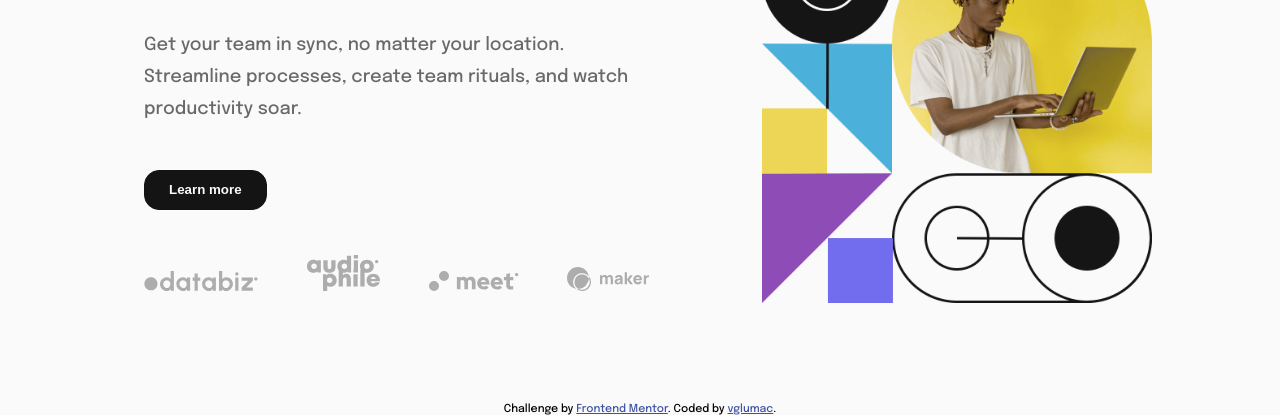
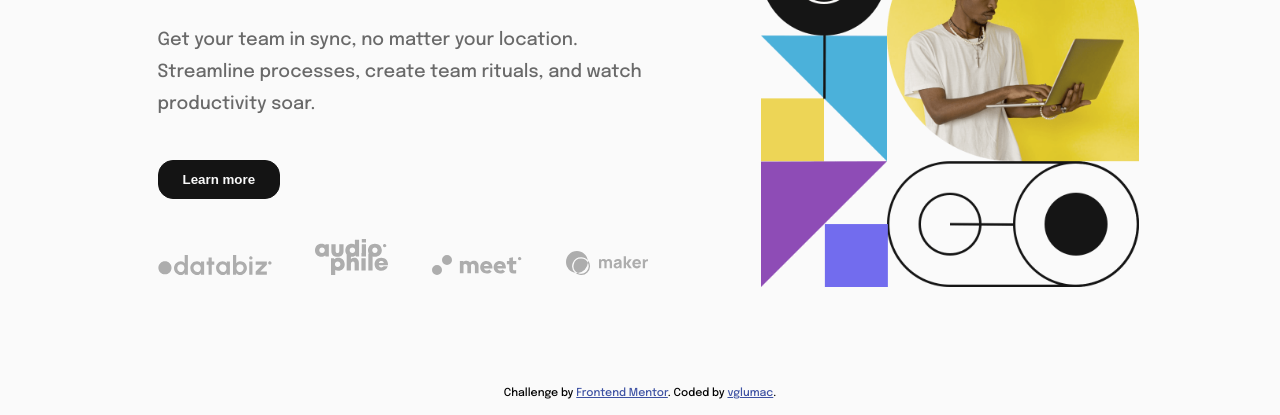
Before and after one commit to vglumac/fm-dropdown-menu, a plain HTML site: page index.html in a window 1280 px wide. Shown: the part 397-812 px from the top of the page. Drawn offline with Linux system fonts and the light colour scheme.

Commit message:
Update style.css

```diff
--- a/style.css
+++ b/style.css
@@ -317,7 +317,7 @@ main {
         flex-direction: row-reverse;
         justify-content: flex-start;
         width: 80%;
-        max-width: 1440px;
+        max-width: 997px;
         gap: 6rem;
     }
 
@@ -335,16 +335,11 @@ main {
         color: var(--gray);
         text-align: left;
         line-height: 2rem;
-
     }
 
     .hero__image {
         flex: 1;
     }
-
-
-
-
 }
 
 /* Attribution */
```
